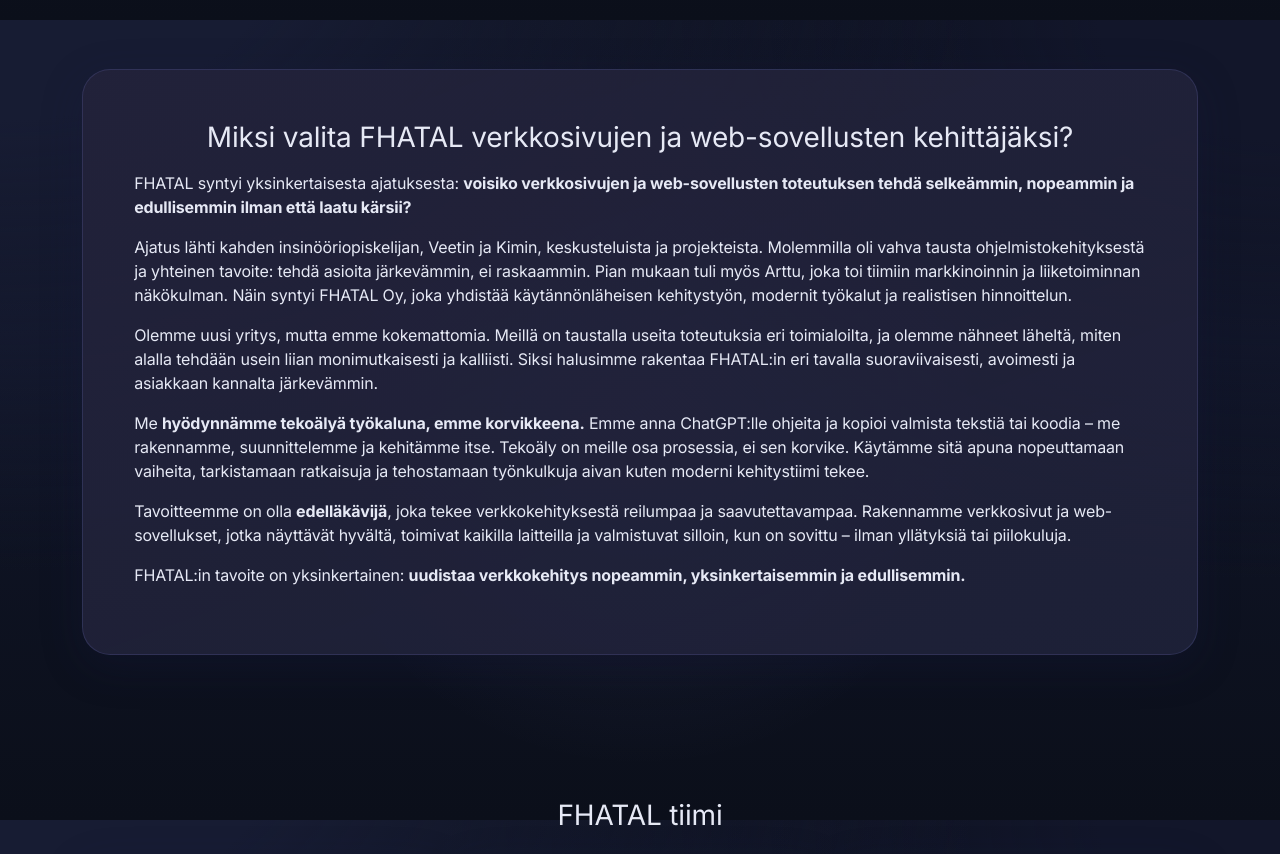
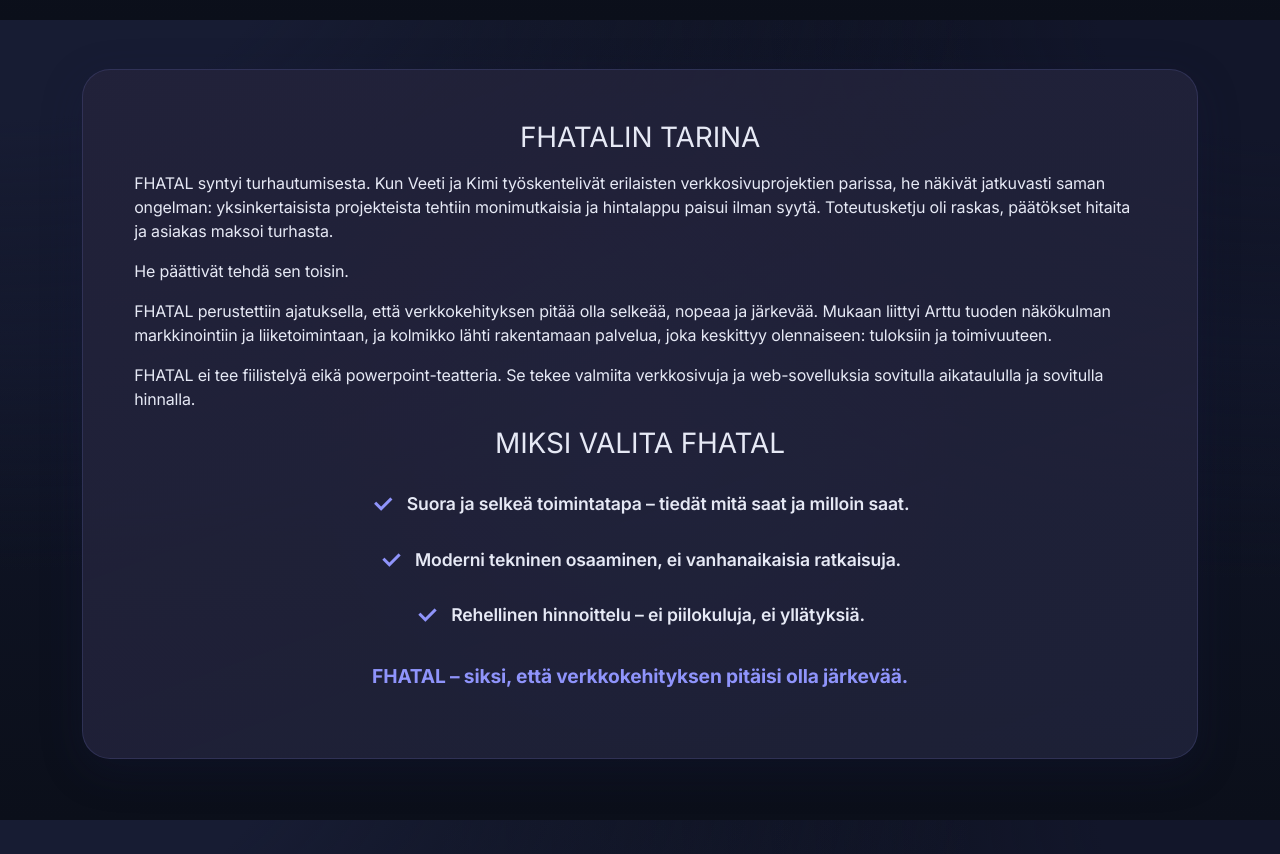
Before and after one commit to Fhatal-Studios/Fhatal-studios, a plain HTML site: page index.html in a window 1280 px wide. Shown: the part 3980-4834 px from the top of the page. Drawn offline with nearby package versions, Linux system fonts and the light colour scheme.

Commit message:
Revise "Why Choose Us" section for clarity and impact; enhance narrative and add key selling points

```diff
--- a/index.html
+++ b/index.html
@@ -402,13 +402,29 @@
   <section class="section" id="why-choose-us">
     <div class="container">
       <div class="glass reveal">
-        <h2 class="h3 fw-900 text-center mb-3">Miksi valita FHATAL verkkosivujen ja web-sovellusten kehittäjäksi?</h2>
-        <p>FHATAL syntyi yksinkertaisesta ajatuksesta: <strong>voisiko verkkosivujen ja web-sovellusten toteutuksen tehdä selkeämmin, nopeammin ja edullisemmin ilman että laatu kärsii?</strong></p>
-        <p>Ajatus lähti kahden insinööriopiskelijan, Veetin ja Kimin, keskusteluista ja projekteista. Molemmilla oli vahva tausta ohjelmistokehityksestä ja yhteinen tavoite: tehdä asioita järkevämmin, ei raskaammin. Pian mukaan tuli myös Arttu, joka toi tiimiin markkinoinnin ja liiketoiminnan näkökulman. Näin syntyi FHATAL Oy, joka yhdistää käytännönläheisen kehitystyön, modernit työkalut ja realistisen hinnoittelun.</p>
-        <p>Olemme uusi yritys, mutta emme kokemattomia. Meillä on taustalla useita toteutuksia eri toimialoilta, ja olemme nähneet läheltä, miten alalla tehdään usein liian monimutkaisesti ja kalliisti. Siksi halusimme rakentaa FHATAL:in eri tavalla suoraviivaisesti, avoimesti ja asiakkaan kannalta järkevämmin.</p>
-        <p>Me <strong>hyödynnämme tekoälyä työkaluna, emme korvikkeena.</strong> Emme anna ChatGPT:lle ohjeita ja kopioi valmista tekstiä tai koodia – me rakennamme, suunnittelemme ja kehitämme itse. Tekoäly on meille osa prosessia, ei sen korvike. Käytämme sitä apuna nopeuttamaan vaiheita, tarkistamaan ratkaisuja ja tehostamaan työnkulkuja aivan kuten moderni kehitystiimi tekee.</p>
-        <p>Tavoitteemme on olla <strong>edelläkävijä</strong>, joka tekee verkkokehityksestä reilumpaa ja saavutettavampaa. Rakennamme verkkosivut ja web-sovellukset, jotka näyttävät hyvältä, toimivat kaikilla laitteilla ja valmistuvat silloin, kun on sovittu – ilman yllätyksiä tai piilokuluja.</p>
-        <p>FHATAL:in tavoite on yksinkertainen: <strong>uudistaa verkkokehitys nopeammin, yksinkertaisemmin ja edullisemmin.</strong></p>
+        <h2 class="h3 fw-900 text-center mb-3">FHATALIN TARINA</h2>
+        <p>FHATAL syntyi turhautumisesta. Kun Veeti ja Kimi työskentelivät erilaisten verkkosivuprojektien parissa, he näkivät jatkuvasti saman ongelman: yksinkertaisista projekteista tehtiin monimutkaisia ja hintalappu paisui ilman syytä. Toteutusketju oli raskas, päätökset hitaita ja asiakas maksoi turhasta.</p>
+        <p>He päättivät tehdä sen toisin.</p>
+        <p>FHATAL perustettiin ajatuksella, että verkkokehityksen pitää olla selkeää, nopeaa ja järkevää. Mukaan liittyi Arttu tuoden näkökulman markkinointiin ja liiketoimintaan, ja kolmikko lähti rakentamaan palvelua, joka keskittyy olennaiseen: tuloksiin ja toimivuuteen.</p>
+        <p>FHATAL ei tee fiilistelyä eikä powerpoint-teatteria. Se tekee valmiita verkkosivuja ja web-sovelluksia sovitulla aikataululla ja sovitulla hinnalla.</p>
+        <h2 class="h3 fw-900 text-center mb-4">MIKSI VALITA FHATAL</h2>
+        <ul class="text-center list-unstyled" style="font-size:1.1rem; line-height:1.8; font-weight:600; color:var(--ink);">
+          <li style="margin-bottom:12px;">
+            <i class="ri-check-line" style="color:var(--brand); font-size:1.5rem; vertical-align:middle; margin-right:8px;"></i>
+            Suora ja selkeä toimintatapa – tiedät mitä saat ja milloin saat.
+          </li>
+          <li style="margin-bottom:12px;">
+            <i class="ri-check-line" style="color:var(--brand); font-size:1.5rem; vertical-align:middle; margin-right:8px;"></i>
+            Moderni tekninen osaaminen, ei vanhanaikaisia ratkaisuja.
+          </li>
+          <li>
+            <i class="ri-check-line" style="color:var(--brand); font-size:1.5rem; vertical-align:middle; margin-right:8px;"></i>
+            Rehellinen hinnoittelu – ei piilokuluja, ei yllätyksiä.
+          </li>
+        </ul>
+        <p class="text-center mt-4" style="font-size:1.2rem; font-weight:700; color:var(--brand);">
+          FHATAL – siksi, että verkkokehityksen pitäisi olla järkevää.
+        </p>
       </div>
     </div>
   </section>
```
